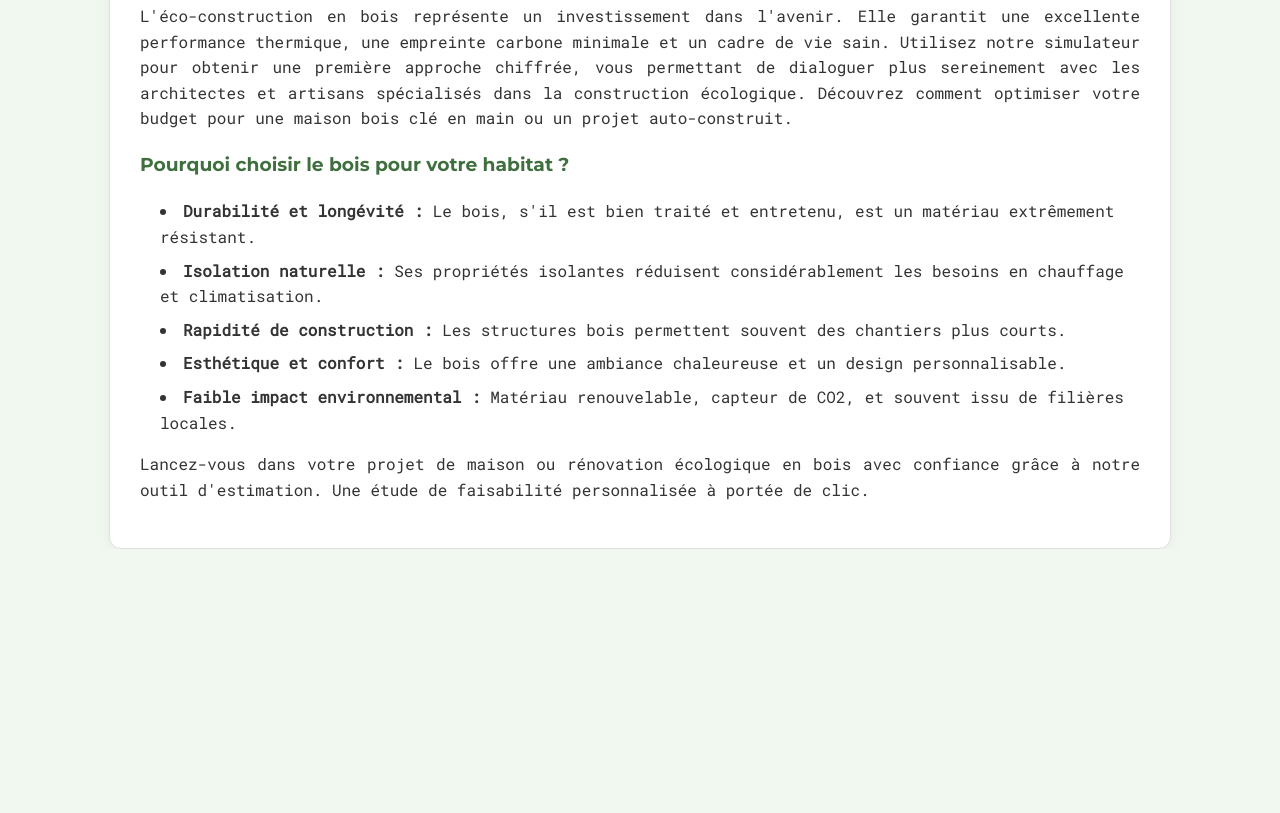
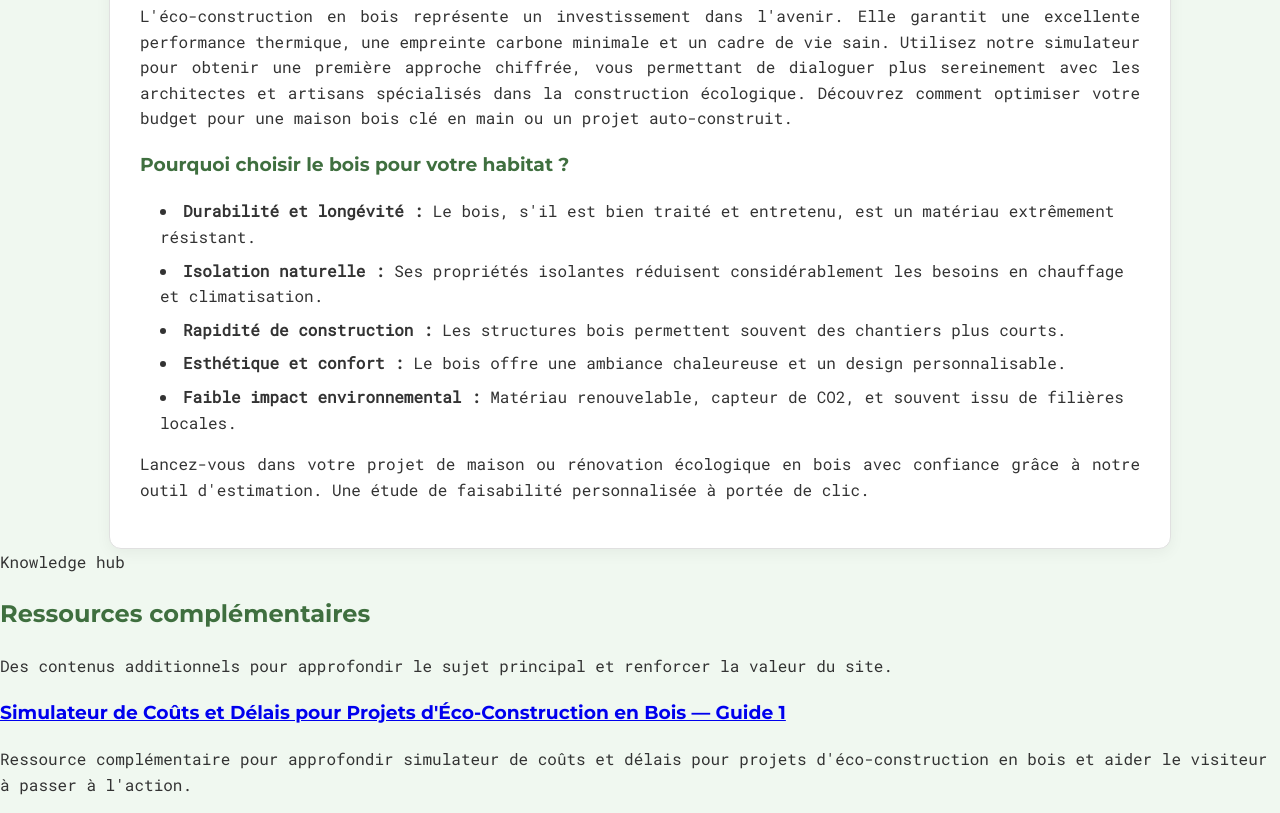
Before and after one commit to olivkovyi/simulateur-de-couts-et-delais-pour-projets-d-ec-eb7d79b9, a plain HTML site: page index.html in a window 1280 px wide. Shown: the part 2290-3103 px from the top of the page. Before the commit the page ends 2839 px from the top, so only its background shows below. Drawn offline with Linux system fonts and the light colour scheme.

Commit message:
Update index.html for simulateur-de-couts-et-delais-pour-projets-d-ec-eb7d79b9

```diff
--- a/index.html
+++ b/index.html
@@ -3,7 +3,7 @@
 <head>
     <meta charset="UTF-8">
     <meta name="viewport" content="width=device-width, initial-scale=1.0">
-    <title>Simulateur de Coûts et Délais pour Projets d&#x27;Éco-Construction en Bois | Votre Projet en Quelques Clics</title>
+    <title>Simulateur de Coûts et Délais pour Projets d&#x27;Éco-Construction en Bois</title>
     <meta name="description" content="Estimez le budget et le calendrier pour des projets de construction ou de rénovation utilisant des matériaux en bois durables et écologiques en France.">
     <style>
         @import url('https://fonts.googleapis.com/css2?family=Montserrat:wght@400;700&family=Roboto+Mono:wght@400&display=swap');
@@ -209,7 +209,7 @@
     <meta property="og:type" content="website">
     <script type="application/ld+json">{"@context": "https://schema.org", "@type": "WebApplication", "name": "Simulateur de Coûts et Délais pour Projets d'Éco-Construction en Bois", "description": "Estimez le budget et le calendrier pour des projets de construction ou de rénovation utilisant des matériaux en bois durables et écologiques en France.", "url": "https://simulateur-de-couts-et-delais-pour-projets-d-ec-eb7d79b9.onrender.com", "applicationCategory": "UtilityApplication", "operatingSystem": "Web Browser"}</script>
 </head>
-<body data-site-slug="simulateur-de-couts-et-delais-pour-projets-d-ec-eb7d79b9" data-runtime-mode="generic_calculator">
+<body data-site-slug="simulateur-de-couts-et-delais-pour-projets-d-ec-eb7d79b9" data-runtime-mode="generic_calculator" data-site-slug="simulateur-de-couts-et-delais-pour-projets-d-ec-eb7d79b9" data-runtime-mode="imported_static">
     <header>
         <h1>Simulateur de Coûts et Délais pour Projets d'Éco-Construction en Bois</h1>
         <p>Estimez le budget et le calendrier pour vos projets de construction ou de rénovation utilisant des matériaux en bois durables et écologiques en France. Obtenez une vision claire avant de vous lancer.</p>
@@ -453,11 +453,11 @@
     if (!href) return;
     if (target.tagName && target.tagName.toLowerCase() === "a") {
       target.setAttribute("href", href);
-      target.setAttribute("rel", "nofollow sponsored noopener noreferrer");
+      target.removeAttribute("rel");
       return;
     }
     event.preventDefault();
-    window.open(href, "_blank", "noopener");
+    window.open(href, "_blank");
   }, true);
 })();
 </script>
@@ -725,5 +725,14 @@
   }
 })();
 </script>
+<section class="growth-content-section" id="growth-content-section">
+  <div class="section-kicker">Knowledge hub</div>
+  <h2>Ressources complémentaires</h2>
+  <p>Des contenus additionnels pour approfondir le sujet principal et renforcer la valeur du site.</p>
+  <div class="growth-content-grid"><article class="growth-content-card">
+  <h3><a href="insights/simulateur-de-couts-et-delais-pour-projets-d-ec-64599852.html">Simulateur de Coûts et Délais pour Projets d&#x27;Éco-Construction en Bois — Guide 1</a></h3>
+  <p>Ressource complémentaire pour approfondir simulateur de coûts et délais pour projets d&#x27;éco-construction en bois et aider le visiteur à passer à l&#x27;action.</p>
+</article></div>
+</section>
 </body>
 </html>
```
